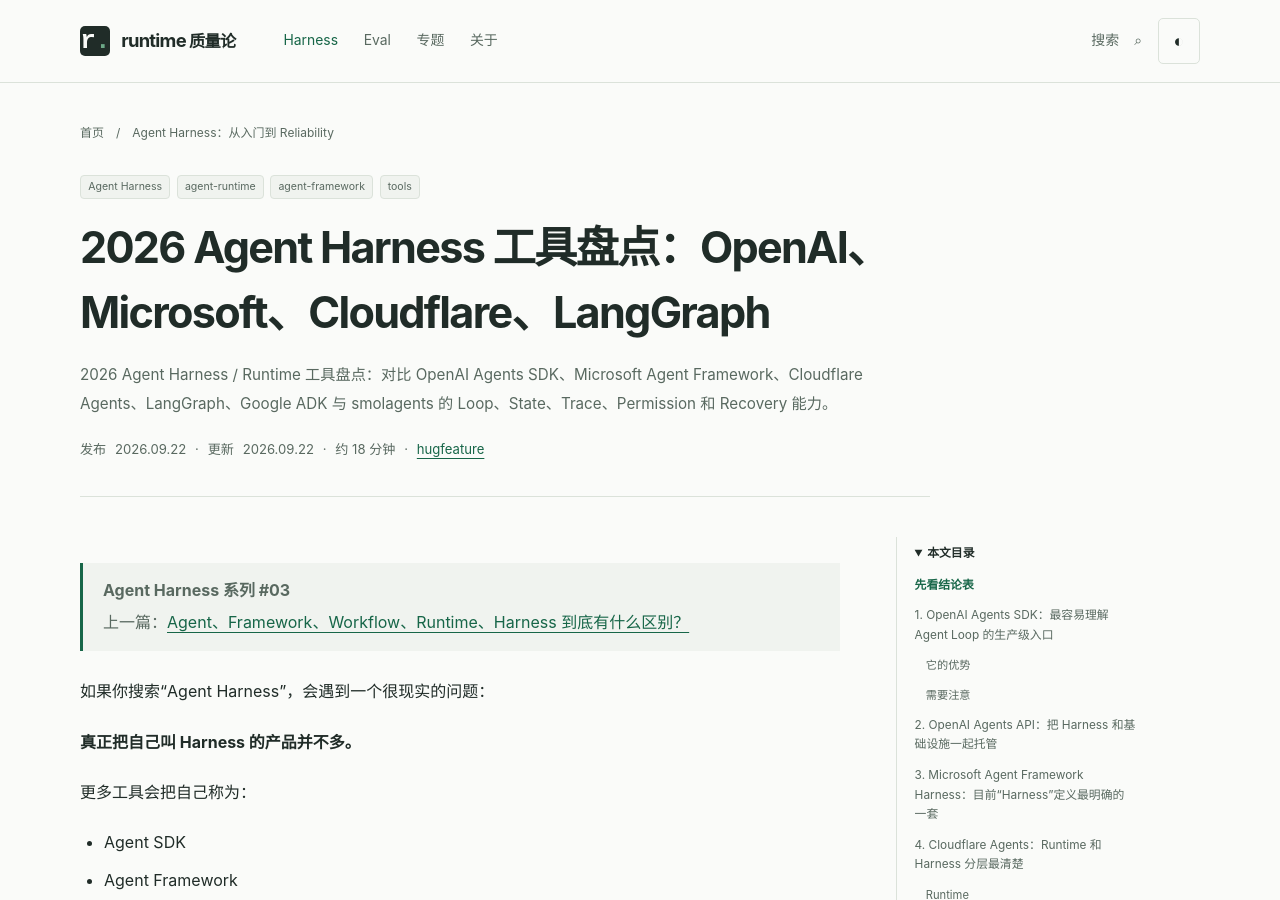
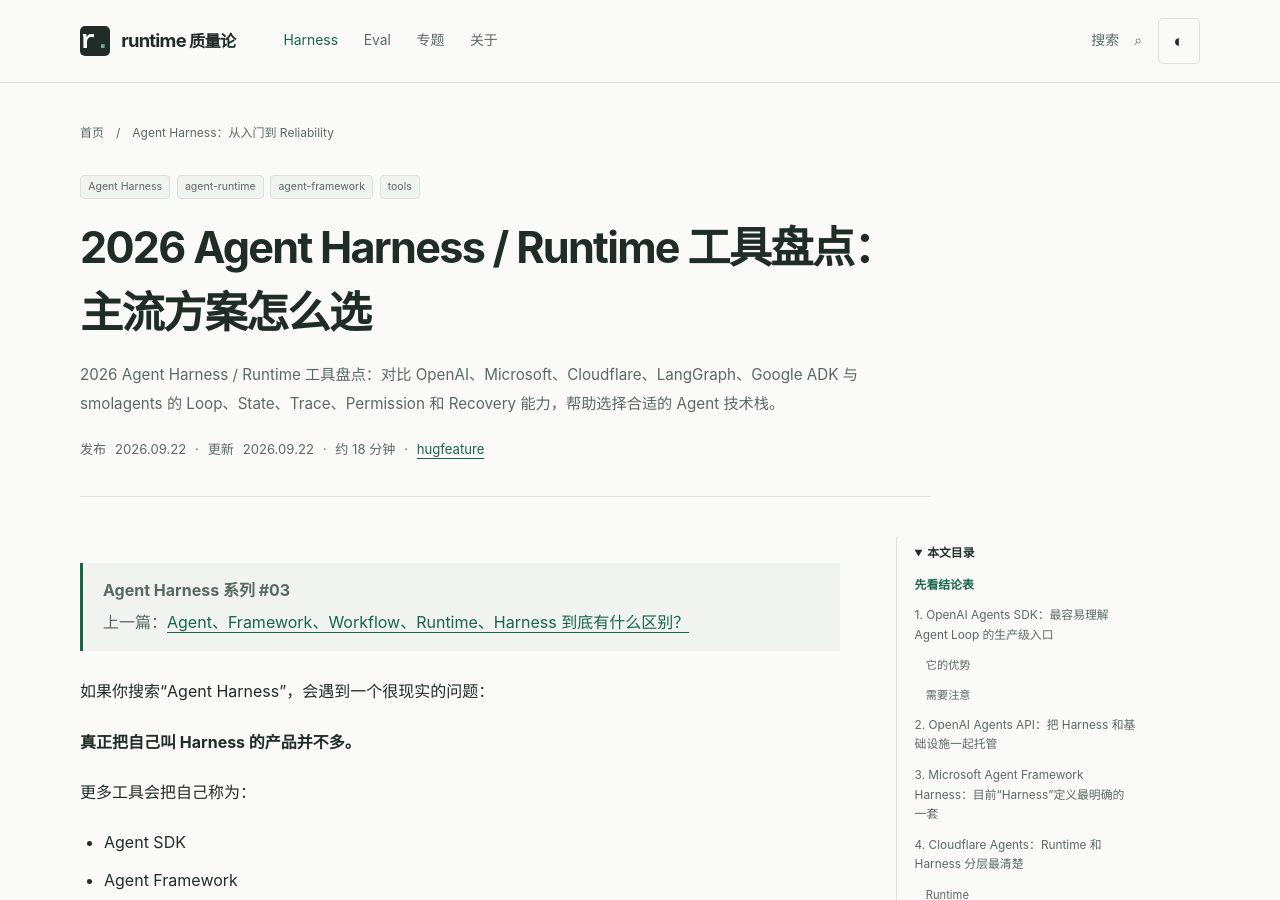
Before and after one commit to hugfeature/hugfeature.github.io, a Jekyll site: the page built from _posts/2026-09-22-agent-harness-runtime-tools-2026.md, in a window 1280 px wide and 900 px high. Built offline with Jekyll 4.4.1, drawn with Linux system fonts in a browser that asks for light colours; some of the changed text lies outside the part shown.

Commit message:
seo: tighten Harness tools title and description

```diff
--- a/_posts/2026-09-22-agent-harness-runtime-tools-2026.md
+++ b/_posts/2026-09-22-agent-harness-runtime-tools-2026.md
@@ -1,10 +1,10 @@
 ---
 layout: post
-title: "2026 Agent Harness 工具盘点：OpenAI、Microsoft、Cloudflare、LangGraph"
+title: "2026 Agent Harness / Runtime 工具盘点：主流方案怎么选"
 date: 2026-09-22 16:10:00 +0800
 categories: [Agent-Harness, Agent-Runtime]
 permalink: /harness/agent-harness-runtime-tools-2026/
-description: "2026 Agent Harness / Runtime 工具盘点：对比 OpenAI Agents SDK、Microsoft Agent Framework、Cloudflare Agents、LangGraph、Google ADK 与 smolagents 的 Loop、State、Trace、Permission 和 Recovery 能力。"
+description: "2026 Agent Harness / Runtime 工具盘点：对比 OpenAI、Microsoft、Cloudflare、LangGraph、Google ADK 与 smolagents 的 Loop、State、Trace、Permission 和 Recovery 能力，帮助选择合适的 Agent 技术栈。"
 tags: ["agent-harness", "agent-runtime", "agent-framework", "tools"]
 series: agent-harness
 series_order: 3
```
